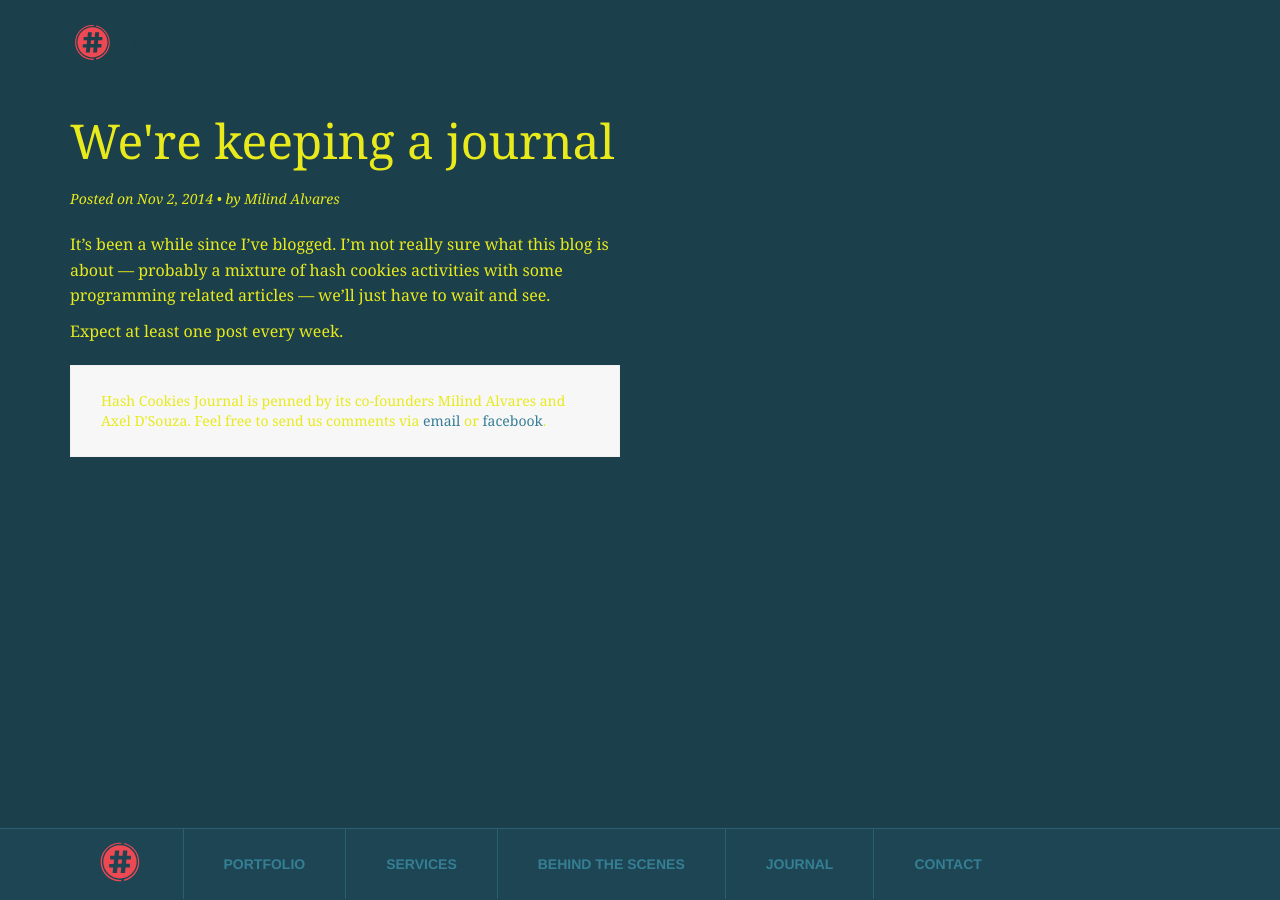
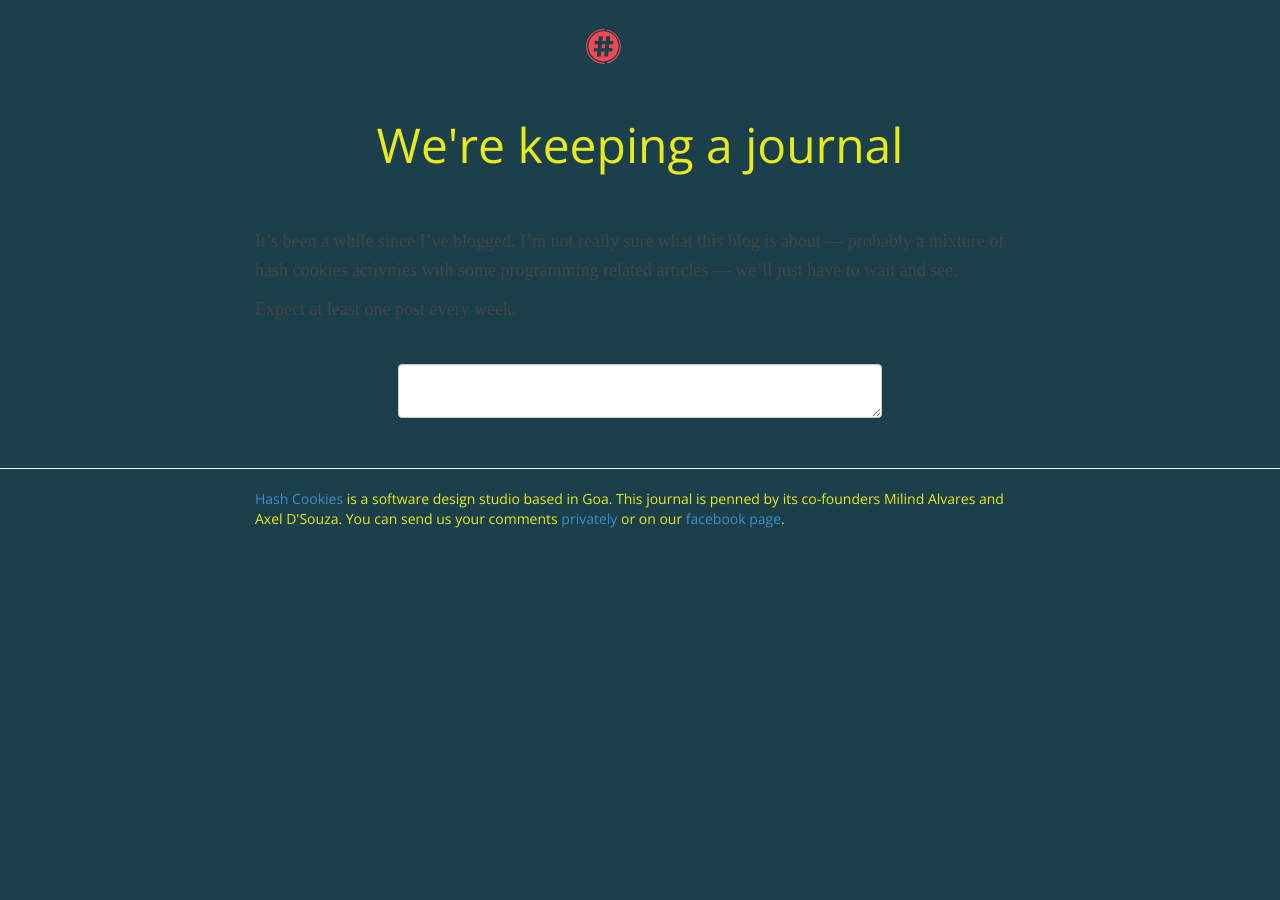
Before and after one commit to HashCookies/hashcookies.github.io, a Jekyll site: the page built from _posts/2014-11-07-page-1.markdown, in a window 1280 px wide. Built offline with Jekyll 4.4.1, drawn with Linux system fonts in a browser that asks for light colours; nearby versions of some CDN libraries; comment, search, counter and statistics services are not loaded.

Commit message:
Refining the blog

```diff
--- a/Gemfile
+++ b/Gemfile
@@ -1,8 +1,4 @@
 source 'https://rubygems.org'
 
 require 'json'
-require 'open-uri'
-versions = JSON.parse(open('https://pages.github.com/versions.json').read)
-
-gem 'github-pages', versions['github-pages']
 gem 'jekyll'
--- a/_config.yml
+++ b/_config.yml
@@ -10,3 +10,5 @@ github_username:  milindalvares
 markdown: kramdown
 
 repository: https://github.com/milindalvares/hash-cookies/
+
+permalink: /journal/:title
--- a/_includes/footer.html
+++ b/_includes/footer.html
@@ -21,103 +21,4 @@
 	</div>
 </div>
 
-<div class="modal fade bs-example-modal-md" id="contact-modal" tabindex="-1" role="dialog" aria-labelledby="contact-modal" aria-hidden="true">
-  <div class="modal-dialog modal-md">
-    <div class="modal-content">
- 		<div class="modal-header">
- 			<button type="button" class="close" data-dismiss="modal"><span aria-hidden="true">&times;</span><span class="sr-only">Close</span></button>
-
- 			<div class="col-md-3 col-xs-12 text-center">
- 				<img src="/assets/images/logo.svg" id="contact-card-logo" width="100" height="100" alt="" />
-
- 			</div>
-			<div class="col-md-4 col-sm-offset-0 col-xs-offset-3 col-xs-9">
-				<h5>Hash Cookies</h5>
-				<address>Almeida Vaddo, Parra,<br /> Bardez, Goa 403 410</address>
-			</div><br/>
-			<div class="col-md-5 col-sm-offset-0 col-xs-offset-3 col-xs-9">
-				<ul>
-					<li><span class="label">Phone</span>+91 9637 443 666</li>
-					<li><span class="label">Email</span> <a href="mailto: Hash%20Cookies%3Cfresh%40hashcooki.es%3E" title="Hash Cookies email address">fresh@hashcooki.es</a></li>
-					<li><span class="label">Facebook</span> <a href="http://facebook.com/hashcooks" title="Hash Cookies Facebook page">fb.com/hashcooks</a></li>
-				</ul>
-			</div>
-
- 		</div>
-   	  	<!-- Header ends -->
-
-		<div class="modal-body">
-			<span id="cm-status"></span>
-			<form id="contact-messages" accept-charset="UTF-8" action="https://formkeep.com/f/163c7fab8c51" method="POST">
-				<input type="hidden" name="utf8" value="✓">
-				<div id="cm-inputs">
-					<textarea id="cm-message" name="message" placeholder="Feel free to say anything!" class="form-control" rows="1"></textarea>
-					<input type="hidden" id="cm-original" name="original" />
-				</div>
-				<input type="submit" class="btn btn-primary pull-right" value="Send Message" />
-			</form>
-
-        </div> <!--end modal body-->
-
-     </div>  <!-- Content ends -->
-  </div>
-</div>
-
-<div class="modal fade bs-example-modal-lg" id="request-quote" tabindex="-1" role="dialog" aria-labelledby="request-quote" aria-hidden="true">
-  <div class="modal-dialog modal-lg">
-  	<form id="request-quote-form" accept-charset="UTF-8" action="https://formkeep.com/f/163c7fab8c51" method="POST">
-		<input type="hidden" name="utf8" value="✓">
-	    <div class="modal-content">
-	 		<div class="modal-header">
-				<button type="button" class="close" data-dismiss="modal"><span aria-hidden="true">&times;</span><span class="sr-only">Close</span></button>
-	 			<h4 class="text-center"><span>Request for a </span><span class="hidden-xs"><input type="text" name="project-type" id="project-type" value="custom" /></span> Website</h4><br />
-				<div class="col-md-9">
-		        	<div class="row">
-	    	        	<div class="col-md-6">
-		    	        	<div class="form-group">
-		    	        		<label for="email">Your Email</label>
-							    <input class="form-control input-lg" type="email" name="Email" id="email" placeholder="Your Email" />
-		    			 	</div>
-	    			 	</div>
-	    			 	<div class="col-md-6">
-		    			 	<div class="form-group">
-		    			 		<label for="phone">Your phone</label>
-		    			 		<input class="form-control input-lg" type="text" name="phone" id="phone" placeholder="Your Phone" />
-		    			 	</div>
-	    			 	</div>
-				 	</div>
-				</div>
-
-				<div class="col-md-3 req-btn">
-	 				<input class="btn btn-large btn-primary btn-submit" type="submit" value="Send Request" />
-	 			</div>
-	 		</div>
-	   	  	<!-- Header ends -->
-	   	  	<div class="clearfix"></div>
-
-			<div class="modal-body">
-				<div class="col-md-7">
-					<h4>Project Brief (Optional)</h4>
-	        	</div>
-	        	<div class="clearfix"></div>
-	        	<div class="col-md-7">
-					<textarea name="message" class="form-control" rows="10"></textarea>
-	    		</div>
-	    		<div class="col-md-5" id="optional-instructions">
-	    			<h5>Information that we need:</h5>
-	    			<ul>
-	    				<li>A description of your business.</li>
-	    				<li>Is there an existing website?</li>
-	    				<li>Links to websites that resemble your project plan.</li>
-	    				<li>Project deadline.</li>
-	    				<li>Specific features required like blog, shopping cart, mobile layout…</li>
-	    				<li>Content ready?</li>
-	    				<li>Require domain and hosting?</li>
-	    				<li>What is the budget for this project?</li>
-	    			</ul>
-	    		</div>
-	        </div> <!--end modal body-->
-	     </div>  <!-- Content ends -->
-	    </form>
-  </div>
-</div>
+{% include modals.html %}
--- a/_includes/head.html
+++ b/_includes/head.html
@@ -11,5 +11,7 @@
 
     <script src="//use.typekit.net/sab6dfg.js"></script>
     <script>try{Typekit.load();}catch(e){}</script>
-    <link href='http://fonts.googleapis.com/css?family=Open+Sans:400italic,400,700' rel='stylesheet' type='text/css'>
+    <link href='http://fonts.googleapis.com/css?family=Libre+Baskerville:400,700,400italic' rel='stylesheet' type='text/css'>
+
+    <script>document.write('<script src="http://' + (location.host || 'localhost').split(':')[0] + ':35729/livereload.js?snipver=1"></' + 'script>')</script>
 </head>
--- /dev/null
+++ b/_includes/modals.html
@@ -0,0 +1,100 @@
+<div class="modal fade bs-example-modal-md" id="contact-modal" tabindex="-1" role="dialog" aria-labelledby="contact-modal" aria-hidden="true">
+  <div class="modal-dialog modal-md">
+    <div class="modal-content">
+ 		<div class="modal-header">
+ 			<button type="button" class="close" data-dismiss="modal"><span aria-hidden="true">&times;</span><span class="sr-only">Close</span></button>
+
+ 			<div class="col-md-3 col-xs-12 text-center">
+ 				<img src="/assets/images/logo.svg" id="contact-card-logo" width="100" height="100" alt="" />
+
+ 			</div>
+			<div class="col-md-4 col-sm-offset-0 col-xs-offset-3 col-xs-9">
+				<h5>Hash Cookies</h5>
+				<address>Almeida Vaddo, Parra,<br /> Bardez, Goa 403 410</address>
+			</div><br/>
+			<div class="col-md-5 col-sm-offset-0 col-xs-offset-3 col-xs-9">
+				<ul>
+					<li><span class="label">Phone</span>+91 9637 443 666</li>
+					<li><span class="label">Email</span> <a href="mailto: Hash%20Cookies%3Cfresh%40hashcooki.es%3E" title="Hash Cookies email address">fresh@hashcooki.es</a></li>
+					<li><span class="label">Facebook</span> <a href="http://facebook.com/hashcooks" title="Hash Cookies Facebook page">fb.com/hashcooks</a></li>
+				</ul>
+			</div>
+
+ 		</div>
+   	  	<!-- Header ends -->
+
+		<div class="modal-body">
+			<span id="cm-status"></span>
+			<form id="contact-messages" accept-charset="UTF-8" action="https://formkeep.com/f/163c7fab8c51" method="POST">
+				<input type="hidden" name="utf8" value="✓">
+				<div id="cm-inputs">
+					<textarea id="cm-message" name="message" placeholder="Feel free to say anything!" class="form-control" rows="1"></textarea>
+					<input type="hidden" id="cm-original" name="original" />
+				</div>
+				<input type="submit" class="btn btn-primary pull-right" value="Send Message" />
+			</form>
+
+        </div> <!--end modal body-->
+
+     </div>  <!-- Content ends -->
+  </div>
+</div>
+
+<div class="modal fade bs-example-modal-lg" id="request-quote" tabindex="-1" role="dialog" aria-labelledby="request-quote" aria-hidden="true">
+  <div class="modal-dialog modal-lg">
+  	<form id="request-quote-form" accept-charset="UTF-8" action="https://formkeep.com/f/163c7fab8c51" method="POST">
+		<input type="hidden" name="utf8" value="✓">
+	    <div class="modal-content">
+	 		<div class="modal-header">
+				<button type="button" class="close" data-dismiss="modal"><span aria-hidden="true">&times;</span><span class="sr-only">Close</span></button>
+	 			<h4 class="text-center"><span>Request for a </span><span class="hidden-xs"><input type="text" name="project-type" id="project-type" value="custom" /></span> Website</h4><br />
+				<div class="col-md-9">
+		        	<div class="row">
+	    	        	<div class="col-md-6">
+		    	        	<div class="form-group">
+		    	        		<label for="email">Your Email</label>
+							    <input class="form-control input-lg" type="email" name="Email" id="email" placeholder="Your Email" />
+		    			 	</div>
+	    			 	</div>
+	    			 	<div class="col-md-6">
+		    			 	<div class="form-group">
+		    			 		<label for="phone">Your phone</label>
+		    			 		<input class="form-control input-lg" type="text" name="phone" id="phone" placeholder="Your Phone" />
+		    			 	</div>
+	    			 	</div>
+				 	</div>
+				</div>
+
+				<div class="col-md-3 req-btn">
+	 				<input class="btn btn-large btn-primary btn-submit" type="submit" value="Send Request" />
+	 			</div>
+	 		</div>
+	   	  	<!-- Header ends -->
+	   	  	<div class="clearfix"></div>
+
+			<div class="modal-body">
+				<div class="col-md-7">
+					<h4>Project Brief (Optional)</h4>
+	        	</div>
+	        	<div class="clearfix"></div>
+	        	<div class="col-md-7">
+					<textarea name="message" class="form-control" rows="10"></textarea>
+	    		</div>
+	    		<div class="col-md-5" id="optional-instructions">
+	    			<h5>Information that we need:</h5>
+	    			<ul>
+	    				<li>A description of your business.</li>
+	    				<li>Is there an existing website?</li>
+	    				<li>Links to websites that resemble your project plan.</li>
+	    				<li>Project deadline.</li>
+	    				<li>Specific features required like blog, shopping cart, mobile layout…</li>
+	    				<li>Content ready?</li>
+	    				<li>Require domain and hosting?</li>
+	    				<li>What is the budget for this project?</li>
+	    			</ul>
+	    		</div>
+	        </div> <!--end modal body-->
+	     </div>  <!-- Content ends -->
+	    </form>
+  </div>
+</div>
--- /dev/null
+++ b/_layouts/blog.html
@@ -0,0 +1,42 @@
+<!DOCTYPE html>
+<html>
+
+  <head>
+      <meta charset="utf-8">
+      <meta name="viewport" content="width=device-width initial-scale=1" />
+      <meta http-equiv="X-UA-Compatible" content="IE=edge">
+
+      <title>{% if page.title %}{{ page.title }} on Hash Cookies Journal{% else %}{{ site.title }}{% endif %}</title>
+      <meta name="description" content="{{ site.description }}">
+
+      <link rel="stylesheet" href="{{ "/assets/css/main.css" | prepend: site.baseurl }}">
+      <link rel="canonical" href="{{ page.url | replace:'index.html','' | prepend: site.baseurl | prepend: site.url }}">
+
+      <link href='http://fonts.googleapis.com/css?family=Open+Sans:400italic,400,300' rel='stylesheet' type='text/css'>
+
+      <script>document.write('<script src="http://' + (location.host || 'localhost').split(':')[0] + ':35729/livereload.js?snipver=1"></' + 'script>')</script>
+  </head>
+
+
+  <body class="{{page.tags}}">
+
+    <div class="page-content">
+      <div id="wrapper">
+        {{ content }}
+        <div class="container blog-container">
+        	<div class="row">
+        		<div class="col-md-12">
+        			<div id="blog-footer">
+        				<a href="http://hashcooki.es/">Hash Cookies</a> is a software design studio based in Goa. This journal is penned by its co-founders Milind Alvares and Axel D'Souza. You can send us your comments <a data-toggle="modal" data-target="#contact-modal" href="/contact">privately</a> or on our <a href="http://facebook.com/hashcooks">facebook page</a>.
+        			</div>
+        		</div>
+        	</div>
+        </div>
+      </div>
+    </div>
+
+	{% include scripts.html %}
+	{% include modals.html %}
+  </body>
+
+</html>
--- a/_layouts/post.html
+++ b/_layouts/post.html
@@ -1,8 +1,9 @@
 ---
-layout: default
+layout: blog
 tags: "light-bg blog"
+author: "Milind Alvares"
 ---
-<div class="container">
+<div class="container blog-container">
 	<div class="row">
 		<div class="col-xs-12">
 			<div id="blog-nav">
@@ -14,24 +15,31 @@ tags: "light-bg blog"
 		</div>
 	</div>
 	<div class="row">
-		<div class="col-md-6">
+		<div class="col-md-12">
 			<div class="post">
 			  <header class="blog-post-header">
 			    <h1 class="post-title">{{ page.title }}</h1>
-			    <p class="post-meta">Posted on {{ page.date | date: "%b %-d, %Y" }}{% if page.author %} • by {{ page.author }}{% endif %}{% if page.meta %} • {{ page.meta }}{% endif %}</p>
+				 <p class="post-meta">Published on {{ page.date | date: "%b %-d, %Y" }} {% if page.author %} by {{ page.author }}{% endif %}</p>
 			  </header>
 
 			  <article class="post-content">
 			    {{ content }}
 			  </article>
 
-			  <footer>
-			  	<div id="blog-footer">
-			  		Hash Cookies Journal is penned by its co-founders Milind Alvares and Axel D'Souza. Feel free to send us comments via <a href="mailto:fresh@hashcooki.es">email</a> or <a href="http://facebook.com/hashcooks">facebook</a>.
-			  	</div>
-			  </footer>
-
 			</div>
 		</div>
 	</div>
+	<div class="row"  id="private-message">
+		<div class="col-md-8 col-md-offset-2">
+			<form id="private-message-form" accept-charset="UTF-8" action="https://formkeep.com/f/9ec0ca575bff" method="POST">
+			  <input type="hidden" name="utf8" value="✓">
+			  <input type="hidden" name="post-title" value="{{ page.title }}" />
+			  <textarea name="message" class="form-control"></textarea>
+			  <div class="text-center">
+				  <input type="submit" value="Send Private Comment" class="btn btn-large  btn-primary" />
+			  </div>
+			</form>
+		</div>
+	</div>
 </div>
+<hr />
--- a/_sass/_style.scss
+++ b/_sass/_style.scss
@@ -1,7 +1,7 @@
 @import 'bootstrap/bootstrap';
 
-$serif: "bree-serif", Georgia, serif;
-$sans: bree, Helvetica, sans-serif;
+$serif: "bree-serif", "Open Sans", Georgia, serif;
+$sans: bree, "Open Sans", Helvetica, sans-serif;
 $sansAlt: $sans;
 $mono: $serif;
 $yl: #e8ea1c;
@@ -1674,9 +1674,6 @@ body.light-bg {
 	right: 0;
 	padding-left: 20px;
 	height: 60px;
-	.blog & {
-		display: none !important;
-	}
 }
 
 #main-header {
@@ -1709,26 +1706,6 @@ body.light-bg {
 	margin-top: 0 !important;
 }
 
-#blog-nav {
-	margin-top: 20px;
-	#blog-logo {
-		float: left;
-	}
-	span {
-		color: $dark;
-		font-weight: 300;
-		font-family: $serif;
-		margin-top: 14px;
-		margin-left: 5px;
-		display: inline-block;
-		font-size: 15px;
-		&:before {
-			content: "\002F";
-			display: inline-block;
-			margin-right: 7px;
-		}
-	}
-}
 
 
 @media (max-width: $screen-xs-max) {
@@ -1965,7 +1942,7 @@ img.avatar {
 }
 
 .post-list {
-	margin: 100px 0 50px;
+	margin: 100px 0 0;
 	padding-left: 0;
 	li {
 		list-style: none;
@@ -1975,17 +1952,18 @@ img.avatar {
 			font-family: $serif !important;
 			text-transform: none;
 			display: inline;
-			font-weight: 300;
+			font-weight: 400;
 			color: $dark;
 			a {
 				color: inherit;
 			}
 		}
 		.post-meta {
-			color: desaturate(lighten($dark, 50%), 50%);
-			font-style: italic;
-			font-family: $serif;
-			font-weight: 100;
+			color: desaturate(lighten($dark, 30%), 40%);
+			font-weight: 300;
+			font-size: 12px;
+			letter-spacing: 3px;
+			margin-left: 15px;
 		}
 	}
 
@@ -2025,32 +2003,101 @@ img.avatar {
 .post {
 	font-family: $mono !important;
 	margin-top: 50px;
-	margin-bottom: 50px;
+	margin-bottom: 0;
 	a {
 		color: lighten($dark, 20%);
 	}
-	h1 {
-		font-family: $serif;
+	.post-title {
+		font-family: "Open Sans", Helvetica, sans-serif;
 		font-weight: 100;
 		text-transform: none;
 		font-size: 48px;
+		margin-bottom: 10px;
+	}
+	.post-author {
+		margin-bottom: 30px;
+
+		font-family: Baskerville, serif;
 	}
 	p {
-		font-family: $mono;
-		font-size: 16px;
+		font-family: "Baskerville", serif;
+		font-size: 18px;
 		line-height: 160%;
 		font-weight: 300;
-
+/*		text-indent: 20px;
+		margin-bottom: 0;*/
+		color: #444;
 	}
 	.post-meta {
-		font-style: italic;
-		font-size: 14px;
+		margin: 15px 0 10px;
+		color: desaturate(lighten($dark, 0%), 0%);
+		font-size: 13px;
 		font-family: $serif;
-		font-weight: 300;
-		margin: 20px 0 22px;
+		font-weight: 400;
 	}
 	.post-content {
 		margin-top: 20px;
+	}
+	img {
+		max-width: 100%;
+	}
+}
+
+.blog-post-header {
+	text-align: center;
+}
+
+#blog-nav {
+	margin-top: 20px;
+	text-align: center;
+	#blog-logo {
+
+	}
+	span {
+		color: $dark;
+		font-weight: 300;
+		font-family: $serif;
+		margin-top: 14px;
+		margin-left: 5px;
+		display: inline-block;
+		font-size: 15px;
+		&:before {
+			content: "\002F";
+			display: inline-block;
+			margin-right: 10px;
+		}
+	}
+}
+
+.blog-container {
+	max-width: 800px;
+}
+
+#blog-footer {
+	/*border-top: 1px solid #f0f0f0;*/
+	/*margin-top: 20px;*/
+	/*padding-top: 25px;*/
+	margin-bottom: 30px;
+	font-weight: 100;
+
+}
+
+#private-message {
+	margin: 30px 0 0;
+	.btn-primary {
+		font-family: $sans;
+		font-size: 14px;
+		margin-top: 10px;
+		font-weight: 400;
+		color: $darkBlue;
+		&:hover {
+			text-decoration: underline;
+			background: none;
+			color: $red;
+		}
+	}
+	textarea {
+		font-family: $serif;
 	}
 }
 
@@ -2083,16 +2130,7 @@ img.avatar {
 
 }
 
-#blog-footer {
-	background: #f7f7f7;
-	border: 1px solid #f0f0f0;
-	margin-top: 20px;
-	max-width: 550px;
-	padding: 25px 30px;
-	margin-bottom: 30px;
-	font-weight: 100;
-
-}
+
 
 @media only screen
 and (min-device-width : 768px)
--- a/assets/js/main.js
+++ b/assets/js/main.js
@@ -250,6 +250,33 @@ $(document).ready(function() {
 		e.preventDefault();
 	});
 
+
+	$('#private-message-form').submit(function(e) {
+		var $this = $(this);
+		var formdata = $this.serialize();
+		var url = $(this).attr('action');
+		$this.find('.btn').val('Sending...');
+		$.ajax({
+			type: 'POST',
+			data: formdata,
+			url: url,
+			success: function(data) {
+				console.log(data);
+				$this.hide();
+				$('<p>Message sent, thanks!</p>').css('text-align', 'center').appendTo('#private-message div');
+			},
+			error: function(data) {
+				console.log(data);
+				alert('Sorry, something went wrong! Please try again or contact fresh@hashcooki.es');
+			}
+		});
+		e.preventDefault();
+	});
+
+	$('#private-message-form textarea').focus(function() {
+		$(this).height(150);
+	});
+
 	$('#wrapper').on('click','.request-block a', function() {
 		var proj = $(this).attr('data-project');
 		$('#request-quote #project-type').val(proj);
```
Also changed, not shown: _posts/2015-02-29-an-update.markdown (added, +39 -0 lines), blog.html (+3 -5 lines), Gemfile.lock, assets/images/porange.jpg (added).
